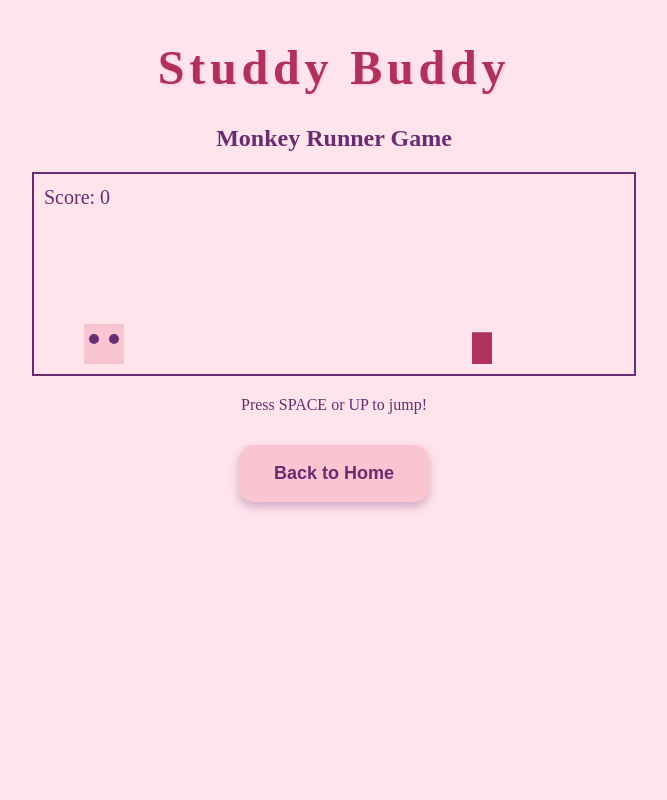
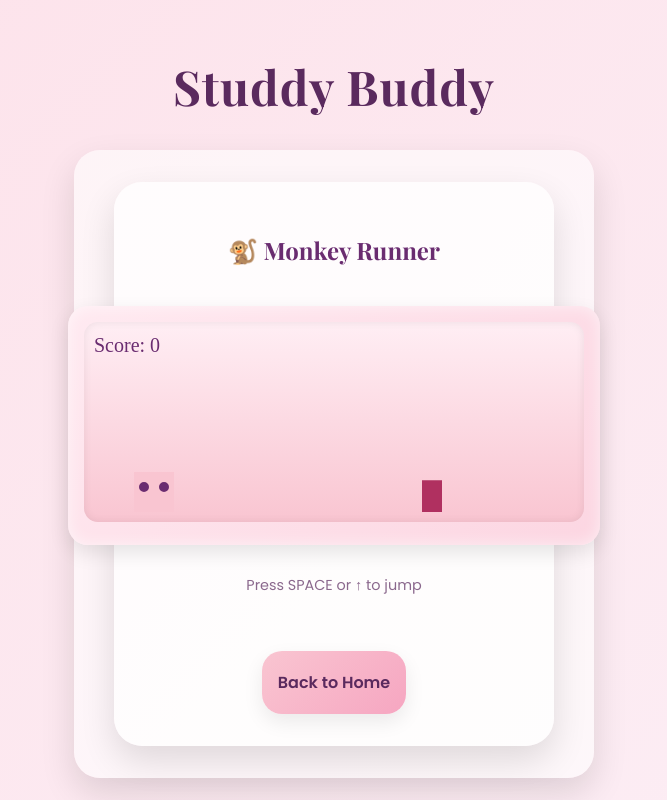
Before and after one commit to ManreetChana/StuddyBuddy, a plain HTML site: page studdyBuddy/index.html in a window 1280 px wide. Both pictures are taken after a click on the button "Monkey Runner Game". Shown: the whole page, without its empty margins (306-973 px from the left). Drawn offline with nearby package versions, Linux system fonts and the light colour scheme.

Commit message:
Redesign UI

```diff
--- a/studdyBuddy/index.html
+++ b/studdyBuddy/index.html
@@ -4,6 +4,9 @@
   <meta charset="UTF-8" />
   <meta name="viewport" content="width=device-width, initial-scale=1" />
   <title>Studdy Buddy</title>
+  <link rel="preconnect" href="https://fonts.googleapis.com">
+  <link rel="preconnect" href="https://fonts.gstatic.com" crossorigin>
+  <link href="https://fonts.googleapis.com/css2?family=Poppins:wght@300;400;600&family=Playfair+Display:wght@500;700&display=swap" rel="stylesheet">
   <link rel="stylesheet" href="style.css" />
 </head>
 <body>
@@ -67,12 +70,23 @@
   </div>
 
   <!-- Monkey Runner Game -->
-  <div id="game" class="feature-section" style="display:none;">
-    <h2>Monkey Runner Game</h2>
-    <canvas id="game-canvas" width="600" height="200" style="background:#ffe4ec; border:2px solid #6a2c70;"></canvas>
-    <p>Press SPACE or UP to jump!</p>
+<div id="game" class="feature-section" style="display:none;">
+  <div class="game-card">
+    <div class="game-header">
+      <h2>🐒 Monkey Runner</h2>
+      <div id="score-display"></div>
+    </div>
+
+    <div class="game-frame">
+      <canvas id="game-canvas" width="500" height="200"></canvas>
+    </div>
+
+    <p class="game-hint">Press SPACE or ↑ to jump</p>
+
     <button class="back-btn">Back to Home</button>
   </div>
+</div>
+
 
   <script src="app.js"></script>
 </body>
--- a/studdyBuddy/style.css
+++ b/studdyBuddy/style.css
@@ -1,87 +1,155 @@
-body {
-  font-family: 'Times New Roman', Times, serif;
-  background-color: #ffe4ec;
-  color: #6a2c70;
-  text-align: center;
-  margin: 40px;
+/* ===== Global Reset & Fonts ===== */
+* {
+  box-sizing: border-box;
+  font-family: 'Poppins', sans-serif;
 }
 
-h1 {
-  font-size: 3em;
-  margin-bottom: 30px;
-  font-weight: 700;
-  letter-spacing: 0.1em;
-  color: #b03060;
-  text-shadow: 1px 1px 3px #f7c9d9;
+body {
+  margin: 0;
+  min-height: 100vh;
+  background: linear-gradient(135deg, #fde2ea, #fceef5);
+  display: flex;
+  flex-direction: column;
+  align-items: center;
+  justify-content: center;
+  color: #5a2a5e;
+  text-align: center;
 }
 
+/* ===== Headings ===== */
+h1 {
+  font-family: 'Playfair Display', serif;
+  font-size: 3rem;
+  margin-bottom: 2rem;
+  letter-spacing: 1px;
+}
+
+h2 {
+  font-family: 'Playfair Display', serif;
+  margin-bottom: 1rem;
+}
+
+/* ===== Home Grid ===== */
+#home {
+  display: grid;
+  grid-template-columns: repeat(auto-fit, minmax(180px, 1fr));
+  gap: 1.5rem;
+  width: min(90%, 700px);
+}
+
+/* ===== Buttons ===== */
 button {
-  background-color: #f9c5d1;
+  background: rgba(255, 255, 255, 0.65);
   border: none;
-  border-radius: 15px;
-  padding: 18px 35px;
-  margin: 15px;
-  font-size: 18px;
-  font-weight: 600;
+  border-radius: 20px;
+  padding: 1.2rem 1rem;
+  font-size: 1rem;
+  font-weight: 500;
+  cursor: pointer;
   color: #6a2c70;
-  box-shadow: 0 5px 10px rgba(106, 44, 112, 0.3);
-  cursor: pointer;
-  transition: all 0.3s ease;
-  user-select: none;
+  box-shadow: 0 8px 20px rgba(0, 0, 0, 0.08);
+  transition: all 0.25s ease;
+  backdrop-filter: blur(8px);
 }
 
 button:hover {
-  background-color: #f7a1b8;
-  box-shadow: 0 8px 15px rgba(106, 44, 112, 0.5);
-  transform: translateY(-3px);
+  transform: translateY(-5px) scale(1.02);
+  box-shadow: 0 12px 30px rgba(0, 0, 0, 0.12);
 }
 
 button:active {
-  transform: translateY(1px);
-  box-shadow: 0 3px 6px rgba(106, 44, 112, 0.2);
+  transform: scale(0.97);
 }
 
-#home {
-  display: flex;
-  flex-wrap: wrap;
-  justify-content: center;
-  max-width: 700px;
-  margin: 0 auto;
+/* ===== Feature Sections ===== */
+.feature-section {
+  background: rgba(255, 255, 255, 0.6);
+  padding: 2rem 2.5rem;
+  border-radius: 26px;
+  box-shadow: 0 15px 35px rgba(0,0,0,0.12);
+  width: min(90%, 520px);
+  animation: fadeIn 0.4s ease;
 }
 
-.feature-section {
-  max-width: 700px;
-  margin: 0 auto;
+/* ===== Inputs ===== */
+input, textarea {
+  padding: 0.6rem 0.8rem;
+  border-radius: 12px;
+  border: none;
+  outline: none;
+  font-size: 1rem;
+  margin: 0.5rem 0.25rem;
+  box-shadow: inset 0 0 5px rgba(0,0,0,0.1);
 }
 
-/* Pomodoro Timer styling */
-#pomodoro-timer {
-  font-size: 4em;
-  margin: 20px 0;
-  color: #b03060;
+textarea {
+  resize: none;
 }
 
-/* Countdown Timer display */
+/* ===== Displays ===== */
+#pomodoro-timer,
+#tally-display,
 #countdown-display {
-  font-size: 2em;
-  margin: 20px 0;
-  color: #b03060;
+  font-size: 2rem;
+  margin: 1rem 0;
+  font-weight: 600;
 }
 
-/* Tally counter display */
-#tally-display {
-  font-size: 5em;
-  margin: 30px 0;
-  color: #b03060;
-  user-select: none;
+/* ===== Back Button ===== */
+.back-btn {
+  margin-top: 1.5rem;
+  background: linear-gradient(135deg, #f9c5d1, #f6a6c1);
+  color: #5a2a5e;
+  font-weight: 600;
 }
 
-/* Notes textarea */
-#notes-textarea {
-  font-family: 'Times New Roman', Times, serif;
-  font-size: 16px;
-  padding: 10px;
-  border-radius: 10px;
-  border: 2px solid #b03060;
-  resize: vertical;
+/* ===== Game Card ===== */
+.game-card {
+  background: rgba(255, 255, 255, 0.75);
+  border-radius: 28px;
+  padding: 2rem;
+  box-shadow: 0 15px 35px rgba(0,0,0,0.12);
+  display: flex;
+  flex-direction: column;
+  align-items: center;
+  gap: 1rem;
 }
+
+/* ===== Game Header ===== */
+.game-header {
+  width: 100%;
+  display: flex;
+  justify-content: center;
+  align-items: center;
+  font-weight: 600;
+  color: #6a2c70;
+  padding-bottom: 0.5rem;
+}
+
+/* ===== Game Frame ===== */
+.game-frame {
+  background: linear-gradient(135deg, #ffeaf1, #fcd6e2);
+  padding: 1rem;
+  border-radius: 20px;
+  box-shadow: inset 0 0 15px rgba(255,255,255,0.6),
+              0 8px 20px rgba(0,0,0,0.1);
+}
+
+/* ===== Canvas ===== */
+#game-canvas {
+  border-radius: 14px;
+  background: linear-gradient(180deg, #ffeef4, #f9c5d1);
+  box-shadow: inset 0 0 8px rgba(0,0,0,0.08);
+}
+
+/* ===== Game Hint ===== */
+.game-hint {
+  font-size: 0.9rem;
+  opacity: 0.7;
+}
+
+/* ===== Animations ===== */
+@keyframes fadeIn {
+  from { opacity: 0; transform: translateY(10px); }
+  to { opacity: 1; transform: translateY(0); }
+}
```
